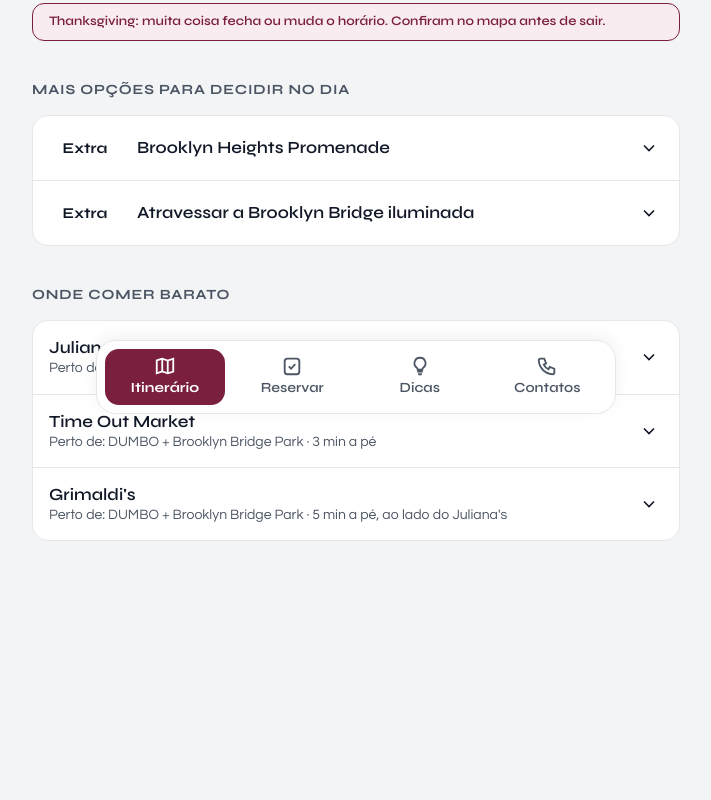
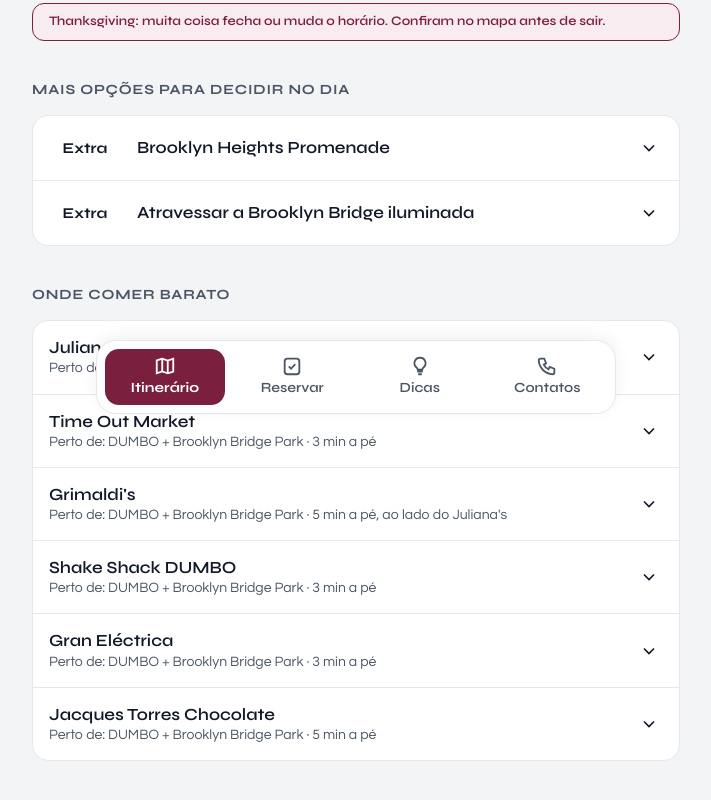
Before and after one commit to FernandaNardinn/roteiro-nova-york, a plain HTML site: page index.html in a window 1280 px wide. Shown: the part 370-1170 px from the top of the page, without its empty margins (284-995 px from the left). Before the commit the page ends 1039 px from the top, so only its background shows below. Drawn offline with Linux system fonts and the light colour scheme.

Commit message:
Mais opções de comida sem pizza
Co-Authored-By: Claude Opus 5.5 <noreply@anthropic.com>
Claude-Session: https://claude.ai/code/session_01Cg8F3ybva4AZjRd27JXgAA

```diff
--- a/index.html
+++ b/index.html
@@ -827,6 +827,36 @@ const OPTS={
  ]
 };
 
+
+/* Mais opções de comida (sem pizza) */
+const MORE_EAT={
+ "qui-26":[
+  {n:"Shake Shack DUMBO",d:"Hambúrguer e milkshake da rede nascida em NY, aos pés da Brooklyn Bridge.",a:"1 Old Fulton St, Brooklyn",h:"Confirmar no mapa (feriado)",$:"$$",at:"DUMBO + Brooklyn Bridge Park",walk:"3 min a pé",rec:"ShackBurger e milkshake"},
+  {n:"Gran Eléctrica",d:"Mexicano animado no DUMBO, com tacos e margaritas.",a:"5 Front St, Brooklyn",h:"Confirmar no mapa (feriado)",$:"$$",at:"DUMBO + Brooklyn Bridge Park",walk:"3 min a pé",rec:"Tacos e uma margarita"},
+  {n:"Jacques Torres Chocolate",d:"A primeira loja do chocolatier famoso, com fábrica à vista. Ótimo para a sobremesa.",a:"66 Water St, Brooklyn",p:"(718) 875-1269",h:"Confirmar no mapa (feriado)",$:"$",at:"DUMBO + Brooklyn Bridge Park",walk:"5 min a pé",rec:"Chocolate quente e o cookie de chocolate"}
+ ],
+ "sex-27":[
+  {n:"Zabar's",d:"Empório judaico lendário do Upper West Side, desde 1934, com café e balcão de sanduíches.",a:"2245 Broadway (W 80th St), New York",p:"(212) 787-2000",h:"Por volta das 8h–19h30",$:"$",at:"Museu de História Natural (AMNH)",walk:"8 min a pé",rec:"Bagel com salmão defumado e cream cheese"},
+  {n:"Jacob's Pickles",d:"Comida do sul dos EUA: frango frito, biscuits e picles da casa. Barulhento e divertido.",a:"680 Columbus Ave, New York",h:"Confirmar no mapa",$:"$30 ou menos",at:"Central Park a pé",walk:"15 min a pé",rec:"Biscuit com frango frito e mel"}
+ ],
+ "sab-28":[
+  {n:"Miznon",d:"Comida de rua israelense do chef Eyal Shani, em pão pita, dentro do Chelsea Market.",a:"Chelsea Market, 435 W 15th St, New York",p:"(646) 490-5871",h:"Dentro do horário do mercado",$:"$$",at:"Chelsea Market",walk:"dentro do mercado",rec:"Couve-flor assada inteira e o pita de minute steak"},
+  {n:"Magnolia Bakery",d:"A doceria do cupcake de Sex and the City e do pudim de banana.",a:"401 Bleecker St, New York",h:"Confirmar no mapa",$:"$",at:"West Village",walk:"5 min a pé",rec:"Pudim de banana"}
+ ],
+ "dom-29":[
+  {n:"Café Mogador",d:"Marroquino querido de Williamsburg, ótimo para brunch, com pratos de uns $15.",a:"133 Wythe Ave, Brooklyn",h:"Por volta das 9h até tarde",$:"$$",at:"Williamsburg",walk:"5 min a pé da Bedford Ave",rec:"Ovos marroquinos (shakshuka) com pão"},
+  {n:"Martha's Country Bakery",d:"Confeitaria de bairro com bolos e cheesecakes famosos.",a:"263 Bedford Ave, Brooklyn",h:"Confirmar no mapa",$:"$",at:"Williamsburg",walk:"na própria Bedford Ave",rec:"Uma fatia de cheesecake"},
+  {n:"Pies 'n' Thighs",d:"Frango frito e tortas no estilo do sul dos EUA.",a:"166 S 4th St, Brooklyn",h:"Confirmar no mapa",$:"$$",at:"Williamsburg",walk:"10 min a pé",rec:"Frango frito com biscuit"}
+ ],
+ "seg-30":[
+  {n:"Xi'an Famous Foods",d:"Macarrão puxado à mão e apimentado, da cidade de Xi'an, na China.",a:"Bayard St, Chinatown, New York",h:"Confirmar no mapa",$:"$",at:"Chinatown + Little Italy",walk:"3 min a pé",rec:"Macarrão de cordeiro com cominho"},
+  {n:"Russ & Daughters",d:"Loja judaica de 1914, famosa pelo bagel com salmão defumado.",a:"179 E Houston St, New York",h:"Confirmar no mapa",$:"$$",at:"Chinatown + Little Italy",walk:"15 min a pé",rec:"Bagel com salmão defumado e cream cheese"}
+ ],
+ "ter-01":[
+  {n:"Urbanspace Vanderbilt",d:"Praça de alimentação com mais de 20 balcões ao lado da Grand Central.",a:"230 Park Ave (E 45th St), New York",p:"(646) 747-0810",h:"Confirmar no mapa",$:"Prato por ~$10–15",at:"Grand Central Terminal",walk:"2 min a pé",rec:"Escolham entre os balcões; tem de tudo"}
+ ]
+};
+DAYS.forEach(d=>{(MORE_EAT[d.id]||[]).forEach(f=>{if(!d.eat.some(x=>x.n===f.n))d.eat.push(f)})});
 DAYS.forEach(d=>d.eat.forEach(f=>Object.assign(f,FOODX[f.n]||{})));
 
 
```
